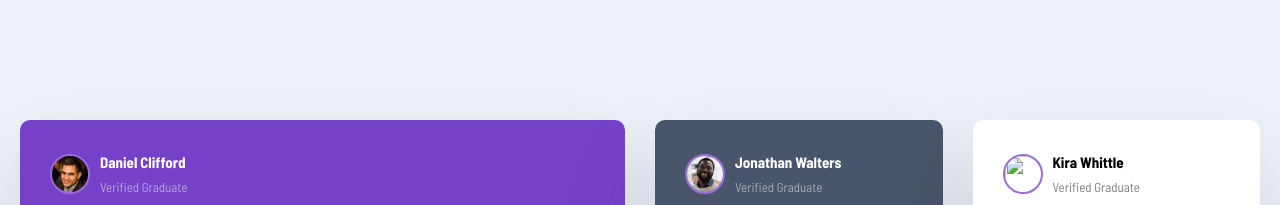
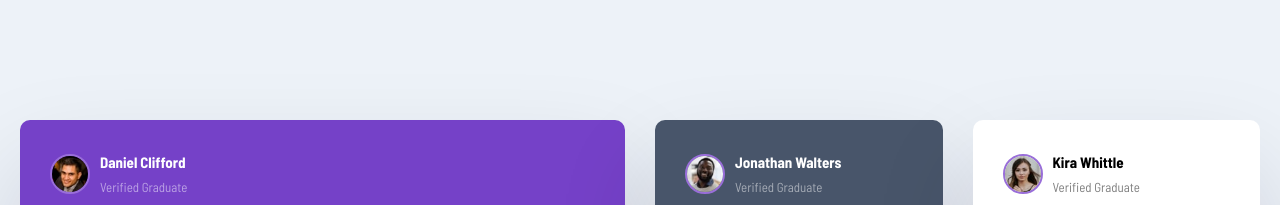
Before and after one commit to RazvanTSG/Grid-Cards, a plain HTML site: page index.html in a window 1280 px wide. Shown: the top 205 px of the page. Drawn offline with Linux system fonts and the light colour scheme.

Commit message:
Update index.html

```diff
--- a/index.html
+++ b/index.html
@@ -86,7 +86,7 @@
 
       <div class="card">
         <header class="card__header">
-          <img src="images/image-kira.jpg" class="card__img" alt="" />
+          <img src="image-kira.jpg" class="card__img" alt="" />
           <div>
             <h3>Kira Whittle</h3>
             <p>Verified Graduate</p>
```
